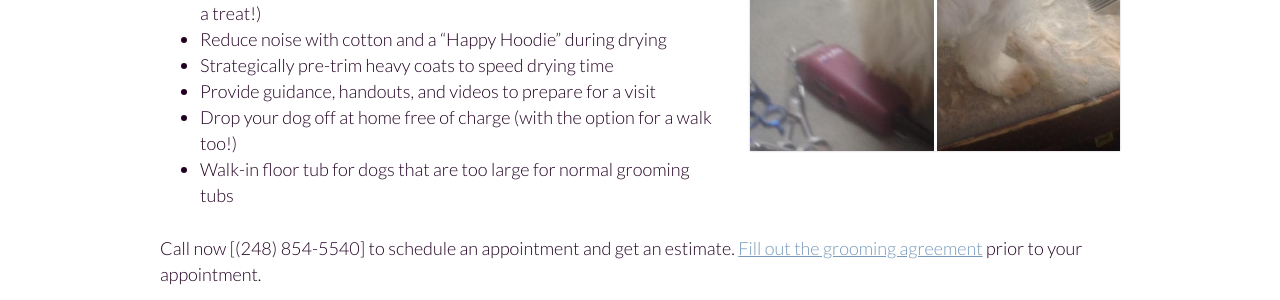
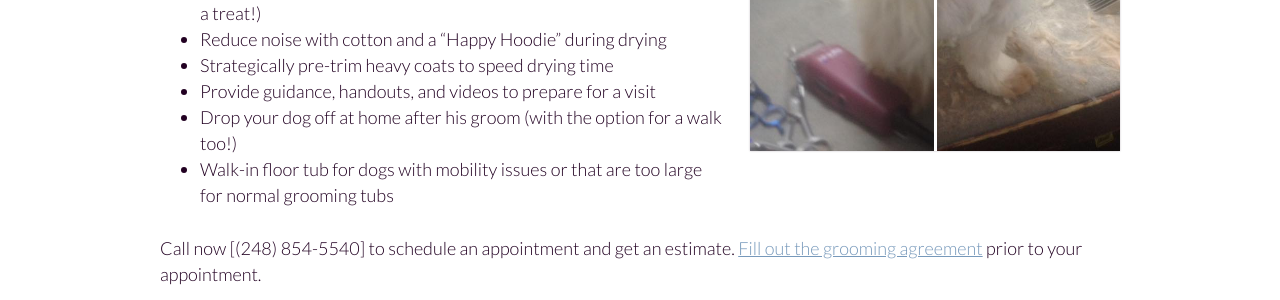
Before and after one commit to fidodogtraining/fidodogtraining.github.io, a Jekyll site: the page built from _autopages/grooming.md, in a window 1280 px wide. Shown: the part 652-952 px from the top of the page. Built offline with Jekyll 4.4.1, drawn with Linux system fonts in a browser that asks for light colours.

Commit message:
Update grooming.md

```diff
--- a/_autopages/grooming.md
+++ b/_autopages/grooming.md
@@ -22,8 +22,8 @@ different:
   * Reduce noise with cotton and a “Happy Hoodie” during drying
   * Strategically pre-trim heavy coats to speed drying time
   * Provide guidance, handouts, and videos to prepare for a visit
-  * Drop your dog off at home free of charge (with the option for a walk too!)
-  * Walk-in floor tub for dogs that are too large for normal grooming tubs
+  * Drop your dog off at home after his groom (with the option for a walk too!)
+  * Walk-in floor tub for dogs with mobility issues or that are too large for normal grooming tubs
 
 Call now [(248) 854-5540] to schedule an appointment and get an estimate. [Fill out the grooming agreement](/forms/grooming-customer-agreement/) prior to your appointment.
 
```
